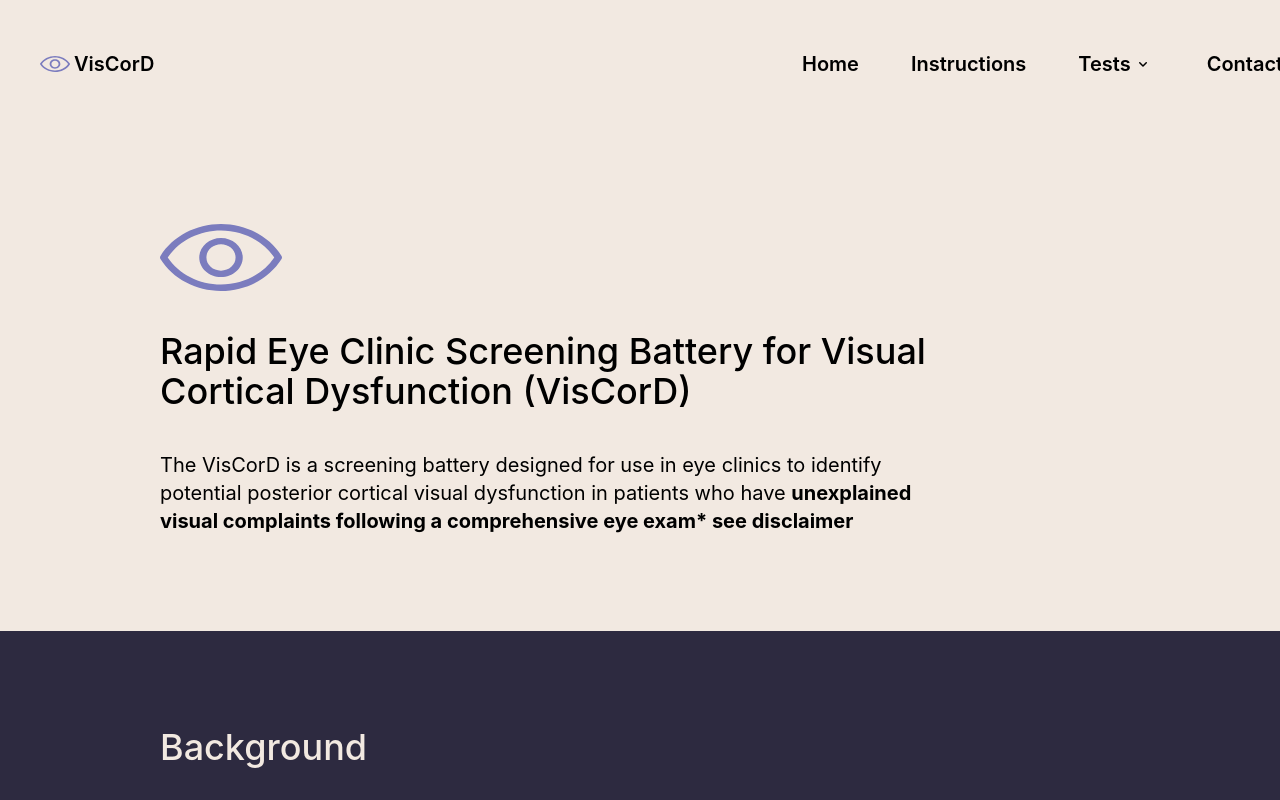
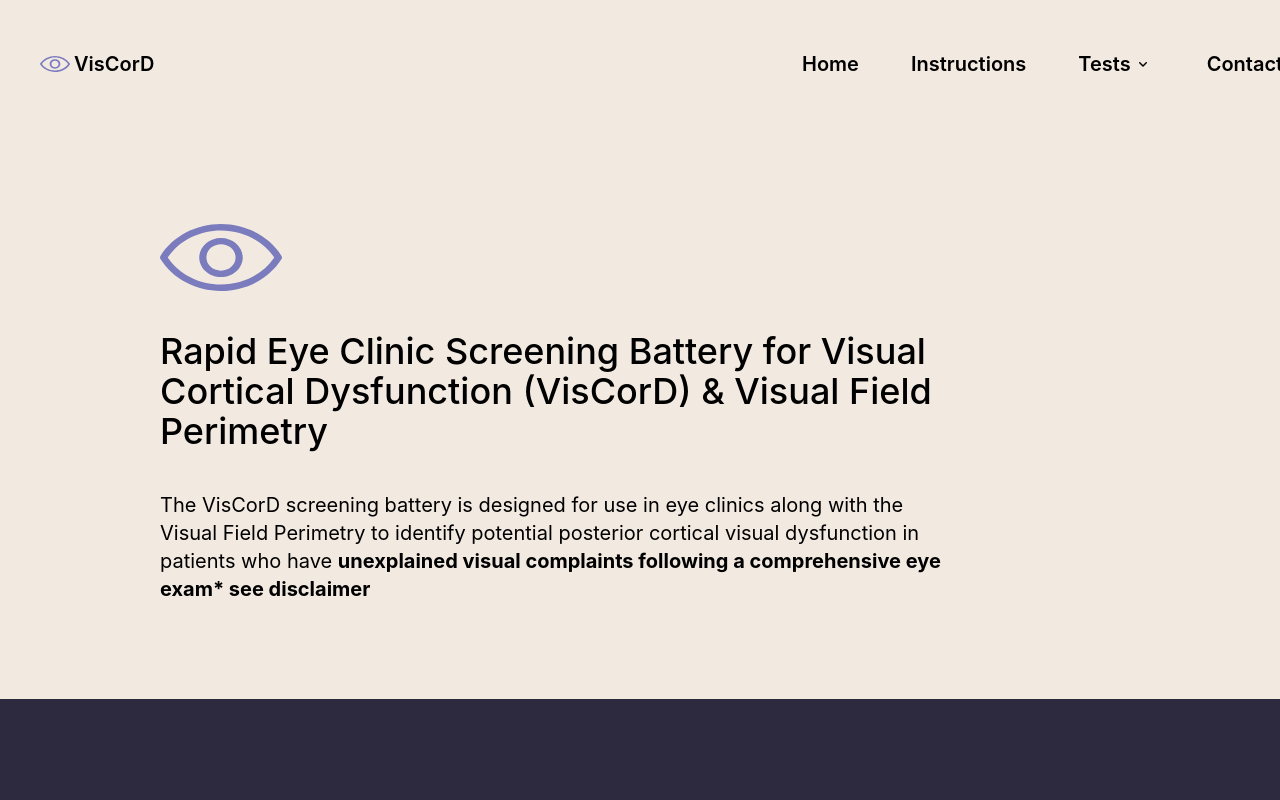
Before and after one commit to pelaklab/pca-assessment, a Next.js app: page / in a window 1280 px wide. Shown: the top 800 px of the page. Built offline with nearby package versions, Linux system fonts and the light colour scheme.

Commit message:
Add test dropdown

```diff
--- a/app/components/Header.tsx
+++ b/app/components/Header.tsx
@@ -83,7 +83,10 @@ const Header = () => {
                                                 <ul className='absolute left-0 mt-2 mr-2 bg-ivory border border-black rounded-2xl divide-y divide-black overflow-hidden z-20'>
                                                     {link.submenu.map((item, subIndex) => (
                                                         <li key={subIndex}
-                                                            className='py-2 md:px-4 px-2 min-w-40 hover:bg-sunny text-left'>
+                                                            className='py-2 md:px-4 px-2 min-w-40 hover:bg-sunny text-left \
+                                                            last-of-type:text-ivory last-of-type:bg-indigo
+                                                            last-of-type:hover:bg-forget-me-not-purple
+                                                            '>
                                                             <a href={item.path.toLowerCase()}>{item.name}</a>
                                                         </li>
                                                     ))}
--- a/app/constants.ts
+++ b/app/constants.ts
@@ -12,4 +12,5 @@ export const assessments: Link[] = [
     { 'name': 'Reading', 'path': '/assessments/reading' },
     { 'name': 'Crowding', 'path': '/assessments/crowding' },
     { 'name': 'CPC Questionnaire', 'path': '/assessments/questionnaire' },
+    { 'name': 'Overview', 'path': '/assessments' }
 ]
--- a/app/page.tsx
+++ b/app/page.tsx
@@ -10,10 +10,13 @@ export default function Home() {
         <div className="bg-ivory grid grid-cols-8">
           <div className="py-24 md:col-start-2 md:col-span-5 col-span-6 col-start-2">
             <Image src="/icon.svg" alt="VisCorD logo" width={122} height={67} className="mb-10" />
-            <h1 className="md:text-4xl text-2xl font-medium text-left pb-10">Rapid Eye Clinic Screening Battery for Visual Cortical Dysfunction (VisCorD) </h1>
+            <h1 className="md:text-4xl text-2xl font-medium text-left pb-10">
+              Rapid Eye Clinic Screening Battery for Visual Cortical Dysfunction (VisCorD) & Visual Field Perimetry
+            </h1>
 
-            <p> The VisCorD is a screening battery designed for
-              use in eye clinics to identify potential posterior cortical visual dysfunction
+            <p> The VisCorD screening battery is designed for
+              use in eye clinics along with the Visual Field Perimetry
+              to identify potential posterior cortical visual dysfunction
               in patients who have <strong>
                 unexplained visual complaints following a comprehensive eye exam* see disclaimer
               </strong>
```
